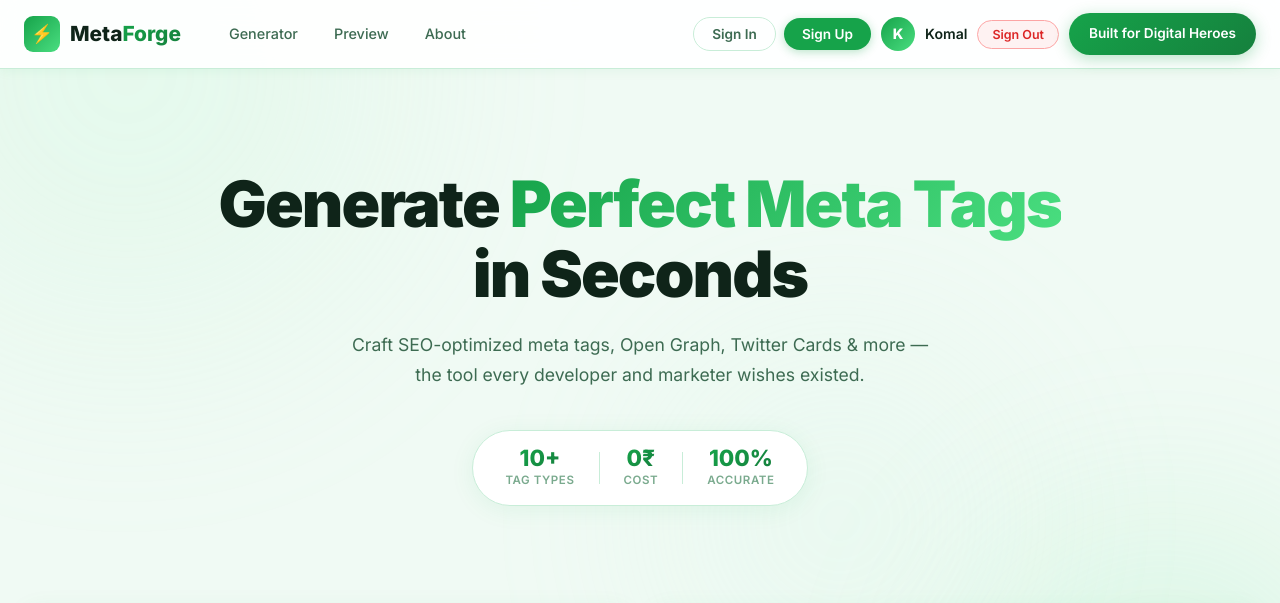
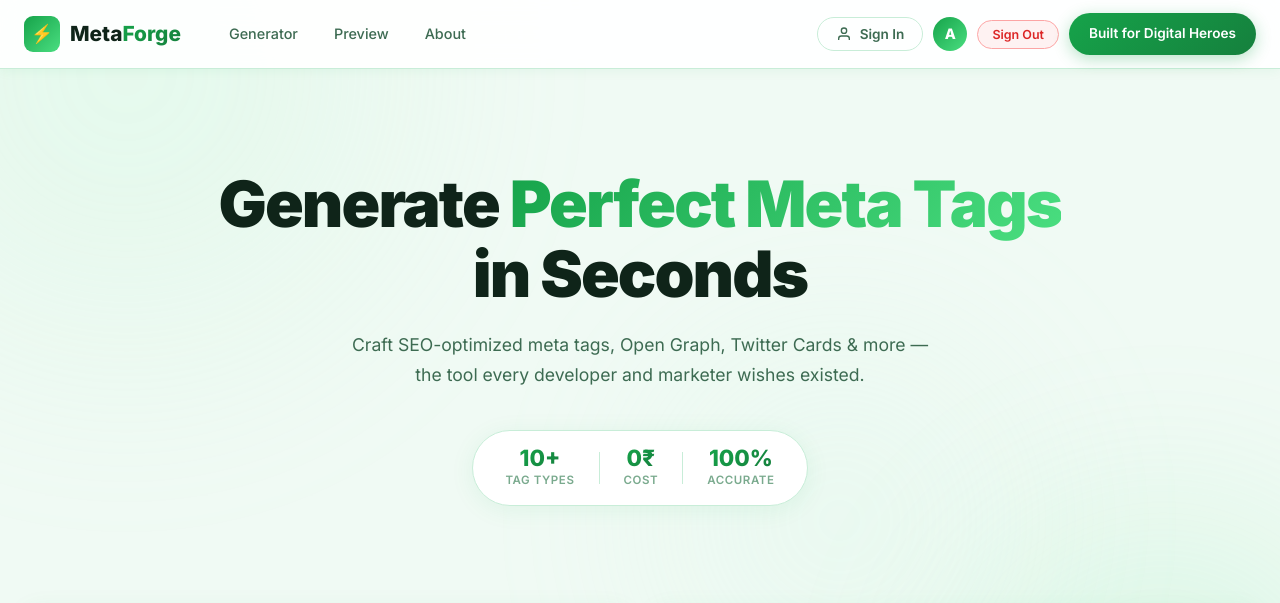
Before and after one commit to komallbarhate/metaforge, a plain HTML site: page index.html in a window 1280 px wide. Shown: the top 603 px of the page. Drawn offline with nearby package versions, Linux system fonts and the light colour scheme.

Commit message:
fix: update emails to barhate.komal12, remove name from header avatar, simplify auth buttons

```diff
--- a/auth.js
+++ b/auth.js
@@ -96,14 +96,11 @@ function updateHeaderUI() {
   const user = getCurrentUser();
   const authBtns = document.getElementById('auth-buttons');
   const userMenu = document.getElementById('user-menu');
-  const userNameDisplay = document.getElementById('user-name-display');
   const userAvatar = document.getElementById('user-avatar');
 
   if (user) {
     if (authBtns) authBtns.hidden = true;
     if (userMenu) userMenu.hidden = false;
-    const firstName = (user.name || user.email).split(' ')[0];
-    if (userNameDisplay) userNameDisplay.textContent = firstName;
     if (userAvatar) userAvatar.textContent = (user.name || user.email)[0].toUpperCase();
   } else {
     if (authBtns) authBtns.hidden = false;
--- a/index.html
+++ b/index.html
@@ -150,13 +150,14 @@
       <div class="header-right">
         <!-- Shown when logged OUT -->
         <div id="auth-buttons" class="auth-btns">
-          <button class="btn-signin" id="open-signin">Sign In</button>
-          <button class="btn-signup-header" id="open-signup">Sign Up</button>
+          <button class="btn-signin" id="open-signin">
+            <svg width="16" height="16" viewBox="0 0 24 24" fill="none" stroke="currentColor" stroke-width="2" style="margin-bottom:-3px;margin-right:4px;"><path d="M20 21v-2a4 4 0 0 0-4-4H8a4 4 0 0 0-4 4v2"/><circle cx="12" cy="7" r="4"/></svg>
+            Sign In
+          </button>
         </div>
         <!-- Shown when logged IN -->
         <div id="user-menu" class="user-menu" hidden>
-          <div class="user-avatar" id="user-avatar">K</div>
-          <span class="user-name" id="user-name-display">Komal</span>
+          <div class="user-avatar" id="user-avatar" title="Logged In">A</div>
           <button class="btn-signout" id="signout-btn">Sign Out</button>
         </div>
         <a href="https://digitalheroesco.com" target="_blank" rel="noopener noreferrer" id="digital-heroes-btn" class="btn-heroes">
@@ -551,7 +552,7 @@
         <div class="about-avatar">KB</div>
         <div class="about-info">
           <h2 class="about-name">Komal Barhate</h2>
-          <a href="mailto:komallbarhate@gmail.com" class="about-email">komallbarhate@gmail.com</a>
+          <a href="mailto:barhate.komal12@gmail.com" class="about-email">barhate.komal12@gmail.com</a>
           <p class="about-bio">
             I built MetaForge because every time I launched a new project, I spent 20+ minutes manually writing meta tags from scratch — Googling the right formats, copy-pasting from old projects, wondering if I got the OG image dimensions right. I wanted one clean tool that generates everything correctly the first time.
           </p>
@@ -580,7 +581,7 @@
         </div>
         <div class="footer-credit">
           <p>Made with ❤️ by <strong>Komal Barhate</strong></p>
-          <p><a href="mailto:komallbarhate@gmail.com">komallbarhate@gmail.com</a></p>
+          <p><a href="mailto:barhate.komal12@gmail.com">barhate.komal12@gmail.com</a></p>
         </div>
       </div>
       <div class="footer-bottom">
```
